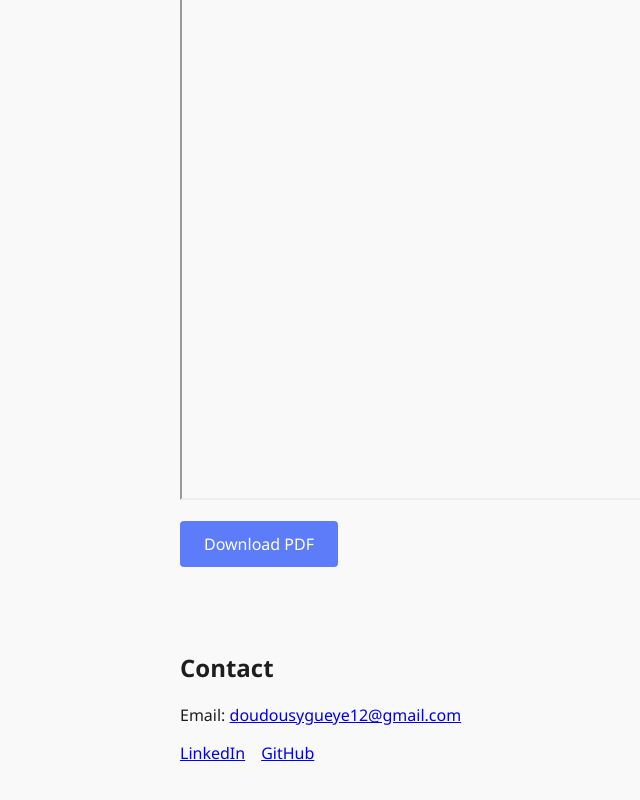
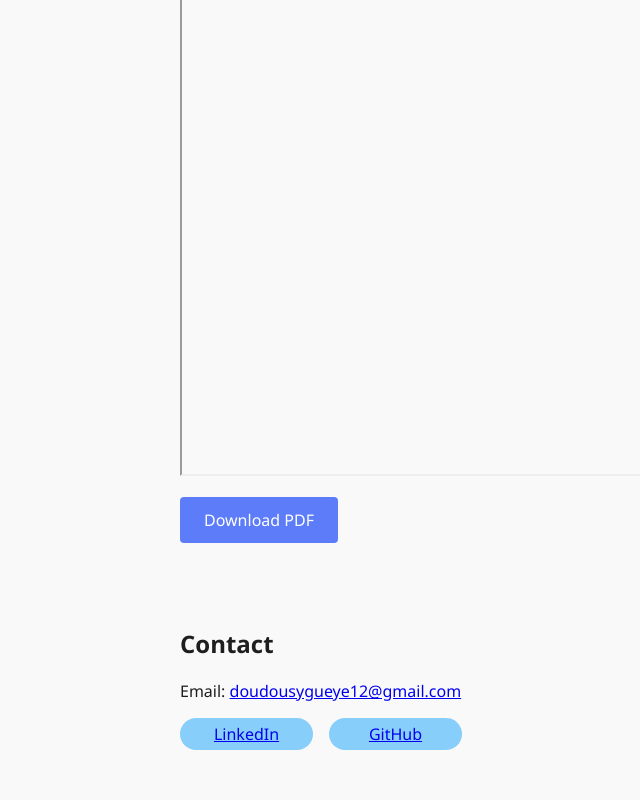
Before and after one commit to dgueye1/dg-portfolio, a React (Vite) app: page / in a window 1280 px wide. Shown: the part 1014-1814 px from the top of the page, without its empty margins (60-700 px from the left). Built offline with nearby package versions, Linux system fonts and the light colour scheme.

Commit message:
adding classNames

```diff
--- a/src/components/About.jsx
+++ b/src/components/About.jsx
@@ -1,8 +1,8 @@
 import React from 'react';
 const About = () => (
   <section className="container">
-    <h2>About Me</h2>
-    <p>I specialize in building responsive, accessible, and high-performance web apps using React, TypeScript, HTML, and CSS. I love crafting beautiful UIs and seamless user experiences.</p>
+    <h2 className="about">About Me</h2>
+    <p className="specialize">I specialize in building responsive, accessible, and high-performance web apps using React, TypeScript, HTML, and CSS. I love crafting beautiful UIs and seamless user experiences.</p>
   </section>
 );
 
--- a/src/components/Contact.jsx
+++ b/src/components/Contact.jsx
@@ -1,11 +1,11 @@
 import React from 'react';
 const Contact = () => (
   <section className="container">
-    <h2>Contact</h2>
-    <p>Email: <a href="mailto:doudousygueye12@gmail.com">doudousygueye12@gmail.com</a></p>
+    <h2 className="contact">Contact</h2>
+    <p className="email">Email: <a href="mailto:doudousygueye12@gmail.com">doudousygueye12@gmail.com</a></p>
     <ul className="socials">
-      <li><a href="https://www.linkedin.com/in/doudou-sy-gueye-5a7218199" target="_blank">LinkedIn</a></li>
-      <li><a href="https://github.com/YOUR_GITHUB_USERNAME" target="_blank">GitHub</a></li>
+      <li><a className="linkedin" href="https://www.linkedin.com/in/doudou-sy-gueye-5a7218199" target="_blank">LinkedIn</a></li>
+      <li><a className="github" href="https://github.com/YOUR_GITHUB_USERNAME" target="_blank">GitHub</a></li>
     </ul>
   </section>
 );
--- a/src/components/Hero.jsx
+++ b/src/components/Hero.jsx
@@ -3,8 +3,8 @@ import React from 'react';
 const Hero = ({ toggleTheme }) => (
   <header className="hero">
     <img src="/assets/headshot.jpg" alt="DG Headshot" className="hero-img" />
-    <h1>Hi, I’m Doudou Gueye</h1>
-    <p>Front-End Developer with 3 years of experience</p>
+    <h1 className="doudou" >Hi, I’m Doudou Gueye</h1>
+    <p className="frontend"> Front-End Developer with 3 years of experience</p>
     <button onClick={toggleTheme}>Toggle Dark/Light Mode</button>
   </header>
 );
--- a/src/components/styles/global.css
+++ b/src/components/styles/global.css
@@ -41,6 +41,17 @@ body {
   padding: 0;
 }
 
+li {
+  background: lightskyblue;
+  color: white;
+  text-align: center;
+  height: fit-content;
+  padding: 5px;
+  border-radius: 30px;
+  width: 123px;
+  white-space: nowrap;
+}
+
 .download-btn {
   display: inline-block;
   margin-top: 1rem;
```
